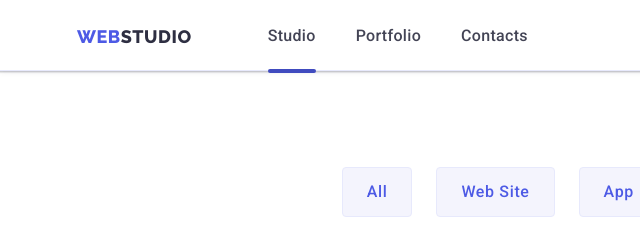
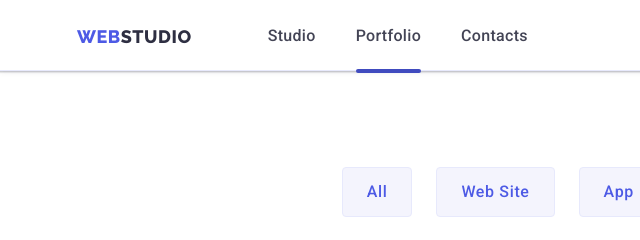
Before and after one commit to yurichh/goit-markup-hw-06, a plain HTML site: page portfolio.html in a window 1280 px wide. Shown: the top 240 px of the page, 0-640 px from the left. Drawn offline with nearby package versions, Linux system fonts and the light colour scheme.

Commit message:
Update portfolio.html

```diff
--- a/portfolio.html
+++ b/portfolio.html
@@ -31,12 +31,12 @@
             </a>
             <ul class="header-list list">
               <li class="header-list-item">
-                <a href="./index.html" class="header-links current link"
+                <a href="./index.html" class="header-links link"
                   >Studio</a
                 >
               </li>
               <li class="header-list-item">
-                <a href="./portfolio.html" class="header-links link">Portfolio</a>
+                <a href="./portfolio.html" class="header-links current link">Portfolio</a>
               </li>
               <li class="header-list-item">
                 <a href="#contacts" class="header-links link">Contacts</a>
```
